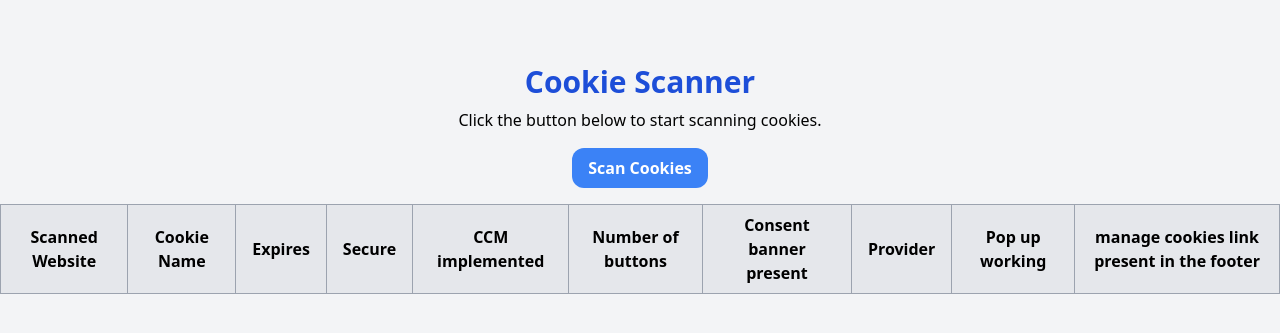
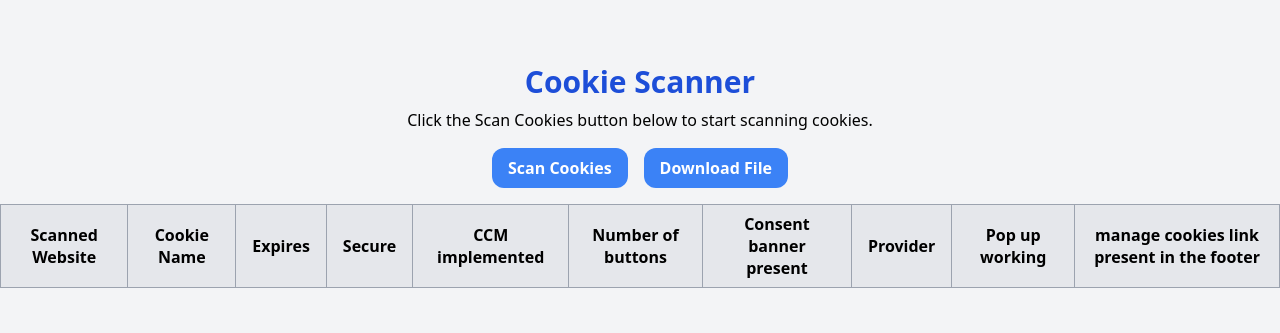
Before and after one commit to Cookie-Quest/Cookie-Quest2, a Flask app: page / in a window 1280 px wide. Shown: the top 333 px of the page. Run offline with Flask 3, Linux system fonts and the light colour scheme; lists and menus that the app fills with data are empty; some libraries are stand-ins or nearby versions.

Commit message:
Download button

```diff
--- a/templates/index.html
+++ b/templates/index.html
@@ -1,4 +1,3 @@
-<!DOCTYPE html>
 <html>
 <head>
   <meta charset="UTF-8" />
@@ -20,13 +19,27 @@
 <body class="flex justify-center items-start min-h-screen bg-gray-100">
   <div class="container mt-16">
     <h1 class="text-3xl font-bold text-center text-clifford">Cookie Scanner</h1>
-    <p class="text-center mt-2">Click the button below to start scanning cookies.</p>
-    <button
-      id="scanButton"
-      class="block mx-auto mt-4 bg-blue-500 hover:bg-blue-700 text-white font-bold py-2 px-4 rounded-xl"
-    >
-      Scan Cookies
-    </button>
+    <p class="text-center mt-2">Click the Scan Cookies button below to start scanning cookies.</p>
+    <div class="flex justify-center mt-4">
+      <button
+        id="scanButton"
+        class="bg-blue-500 hover:bg-blue-700 text-white font-bold py-2 px-4 rounded-xl"
+      >
+        Scan Cookies
+      </button>
+      <button
+        id="downloadButton"
+        class="bg-blue-500 hover:bg-blue-700 text-white font-bold py-2 px-4 rounded-xl ml-4"
+      >
+        Download File
+      </button>
+      <a
+        id="hiddenDownloadLink"
+        style="display: none;"
+        download="cookie_data.xlsx"
+      ></a>
+    </div>
+
     <div id="cookieResults" class="mt-4">
       <table class="border-collapse border border-gray-400 w-full">
         <thead class="bg-gray-200">
@@ -43,7 +56,6 @@
             <th class="border border-gray-400 px-4 py-2">manage cookies link present in the footer</th>
 
 
-
           </tr>
         </thead>
         <tbody id="cookieTableBody">
@@ -52,6 +64,7 @@
       </table>
     </div>
   </div>
+
 
   <script>
     document.getElementById("scanButton").addEventListener("click", async function () {
```
